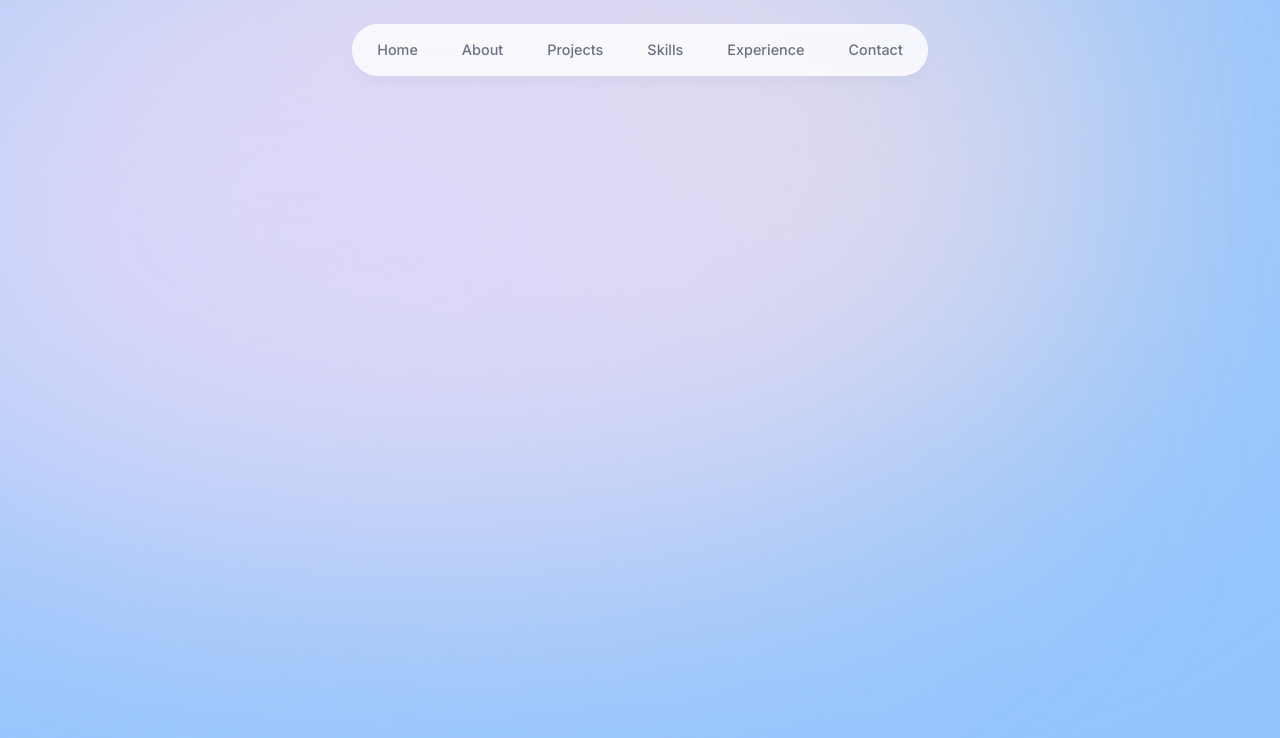
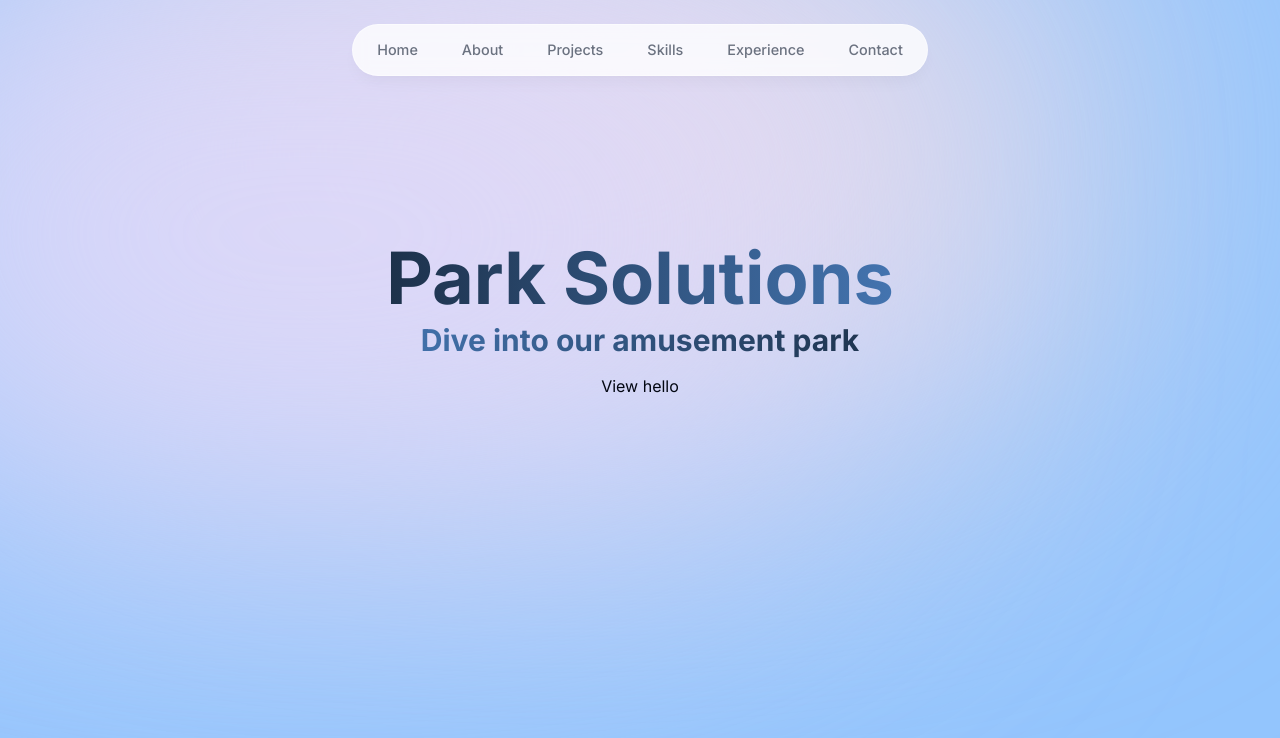
Before and after one commit to appsecandrewlee/Park-Solutions-Revision, a Next.js app in the folder parksol/: page / in a window 1280 px wide. Shown: the top 738 px of the page. Built offline with nearby package versions, Linux system fonts and the light colour scheme.

Commit message:
page displaying hero

```diff
--- a/parksol/app/page.tsx
+++ b/parksol/app/page.tsx
@@ -1,3 +1,9 @@
+import Hero from "@/components/hero";
+
 export default function Home() {
-  return <main></main>;
+  return (
+    <main>
+      <Hero />
+    </main>
+  );
 }
```
